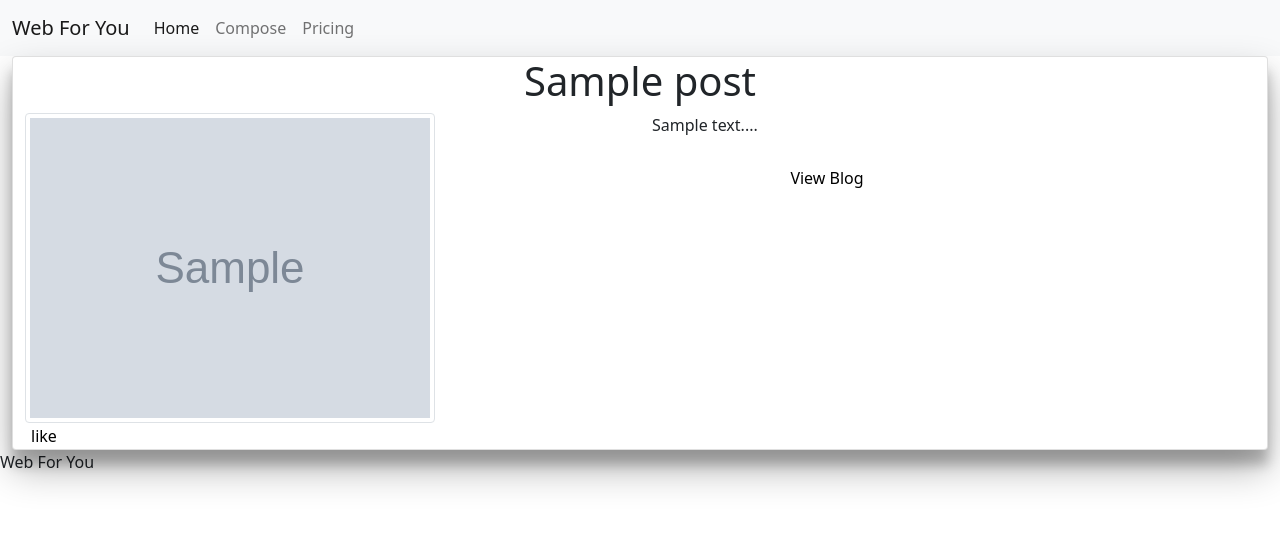
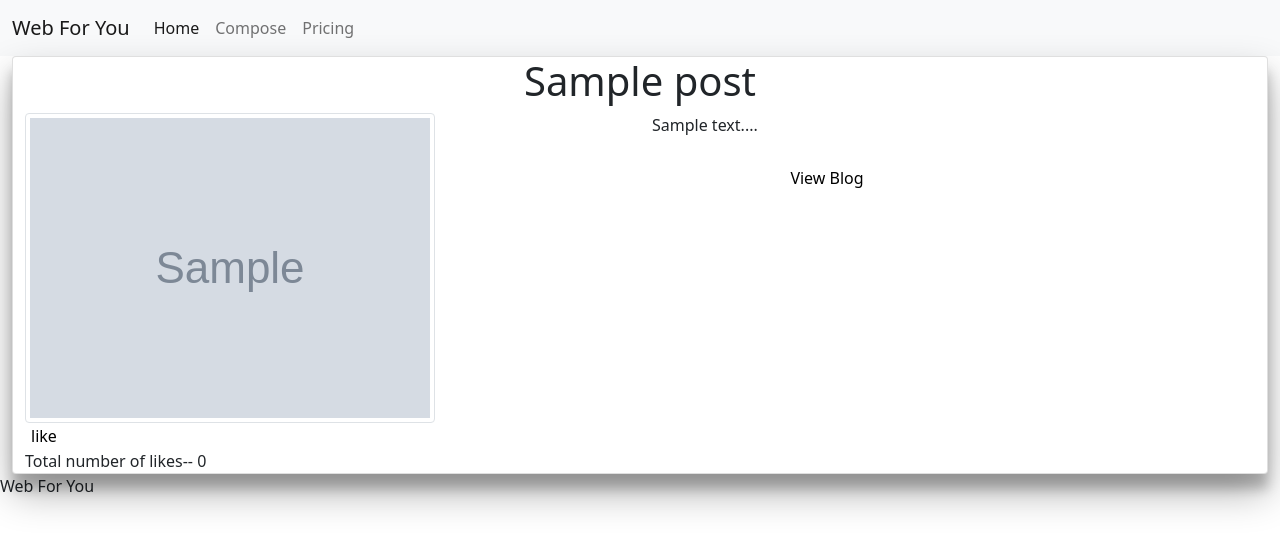
Before and after one commit to pushpanjali-10/Web4yousite, a Node server app: page / in a window 1280 px wide. Shown: the top 550 px of the page. Run offline with Node 20, Linux system fonts and the light colour scheme; tables that the repository leaves empty hold one stand-in row (values such as "Sample post"); grey boxes marked "Sample" are stand-in pictures; some libraries are stand-ins or nearby versions.

Commit message:
updated the like count
used javascript to count the number of likes upon clicking the like button

```diff
--- a/views/home.ejs
+++ b/views/home.ejs
@@ -1,6 +1,10 @@
 <%- include("partials/header") -%>
 
 <% posts.forEach(function(post){ %>
+<script type="text/javascript">
+  var c = 0;//we will insert the value of c(count) in our database and call it here
+</script>
+
 <div>
     <div class="container-fluid card">
         <h1><%= post.title %></h1>
@@ -23,6 +27,24 @@
 
             </button>
 
+            <div class="like_count">
+              Total number of likes--
+              <span> 0 </span>
+              <script>
+              $(document).ready(function(){
+                $(".like").click(function(){
+                    c=c+1;
+                     console.log(c);
+                     $(".like_count span").html(c)
+
+                      });
+                         });
+                //document.write(c)
+
+               </script>
+
+            </div>
+
           </div>
         </div>
       </div>
```
